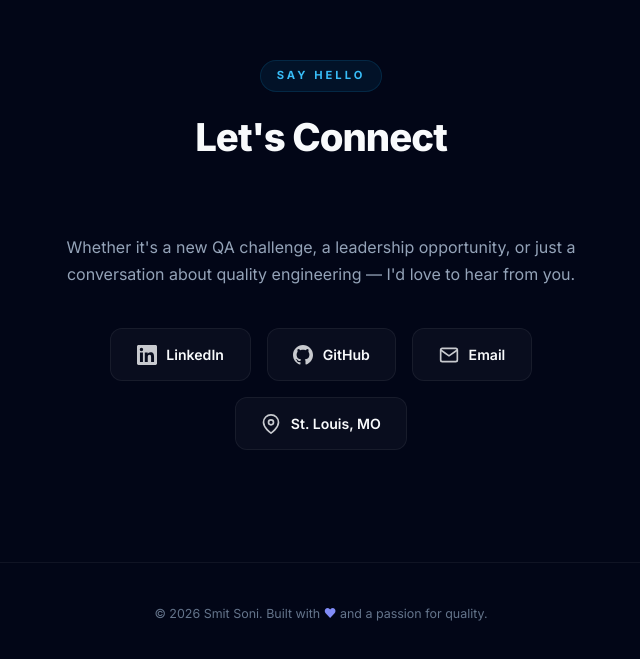
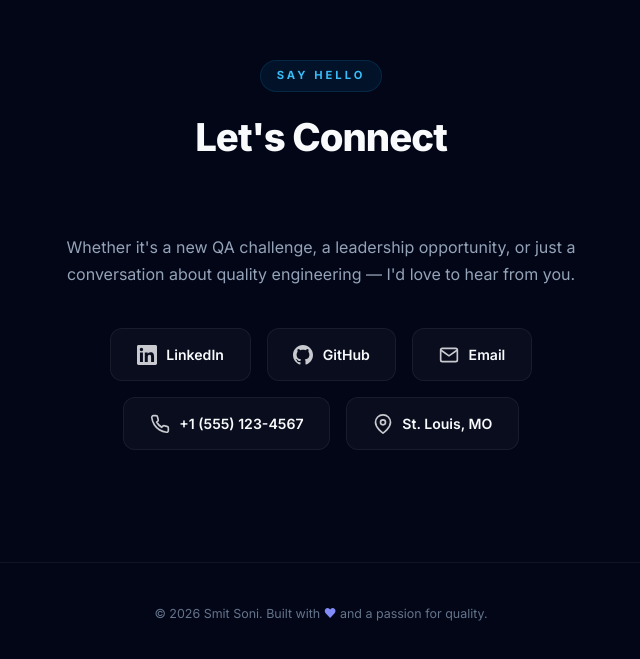
Before and after one commit to smitsoni4991-code/smits-portfolio, a plain HTML site: page index.html in a window 1280 px wide. Shown: the part 7191-7850 px from the top of the page, without its empty margins (319-959 px from the left). Drawn offline with Linux system fonts and the light colour scheme.

Commit message:
feat: add phone number button to contact section

```diff
--- a/index.html
+++ b/index.html
@@ -450,6 +450,12 @@
             </svg>
             Email
           </a>
+          <a href="tel:+15551234567" class="contact-link">
+            <svg fill="none" stroke="currentColor" stroke-width="2" viewBox="0 0 24 24">
+              <path d="M22 16.92v3a2 2 0 0 1-2.18 2 19.79 19.79 0 0 1-8.63-3.07 19.5 19.5 0 0 1-6-6 19.79 19.79 0 0 1-3.07-8.67A2 2 0 0 1 4.11 2h3a2 2 0 0 1 2 1.72 12.84 12.84 0 0 0 .7 2.81 2 2 0 0 1-.45 2.11L8.09 9.91a16 16 0 0 0 6 6l1.27-1.27a2 2 0 0 1 2.11-.45 12.84 12.84 0 0 0 2.81.7A2 2 0 0 1 22 16.92z" />
+            </svg>
+            +1 (555) 123-4567
+          </a>
           <a href="#" class="contact-link">
             <svg fill="none" stroke="currentColor" stroke-width="2" viewBox="0 0 24 24">
               <path d="M21 10c0 7-9 13-9 13s-9-6-9-13a9 9 0 0 1 18 0z" />
```
